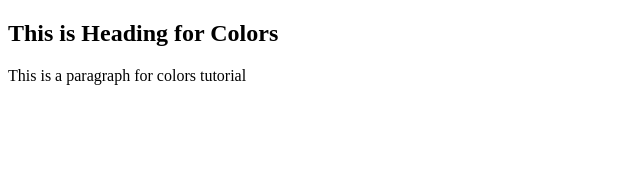
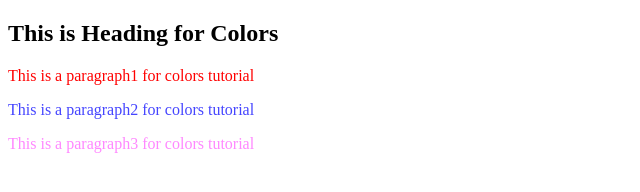
Before and after one commit to bullethammer07/Web-Development, a plain HTML site: page tutorial18.html in a window 1280 px wide. Shown: the whole page, without its empty margins (0-640 px from the left). Drawn offline with Linux system fonts and the light colour scheme.

Commit message:
Update tutorial18.html

```diff
--- a/tutorial18.html
+++ b/tutorial18.html
@@ -1,17 +1,30 @@
 <!DOCTYPE html>
 <html lang="en">
+
 <head>
     <meta charset="UTF-8">
     <meta name="viewport" content="width=device-width, initial-scale=1.0">
     <title>Colors in CSS</title>
 
     <style>
-
+        #id1 {
+            color: red; /* Color by name, same can be done for background-color */
+        }
+        #id2 {
+            color: rgb(69,69,255); /* Color by RGB, same can be done for background-color */
+        }
+        #id3 {
+            color: #ff88ff; /* Color by Hex, same can be done for background-color */
+        }
     </style>
 </head>
+
 <body>
     <h2>This is Heading for Colors</h2>
 
-    <p>This is a paragraph for colors tutorial</p>
+    <p id="id1">This is a paragraph1 for colors tutorial</p>
+    <p id="id2">This is a paragraph2 for colors tutorial</p>
+    <p id="id3">This is a paragraph3 for colors tutorial</p>
 </body>
+
 </html>
```
